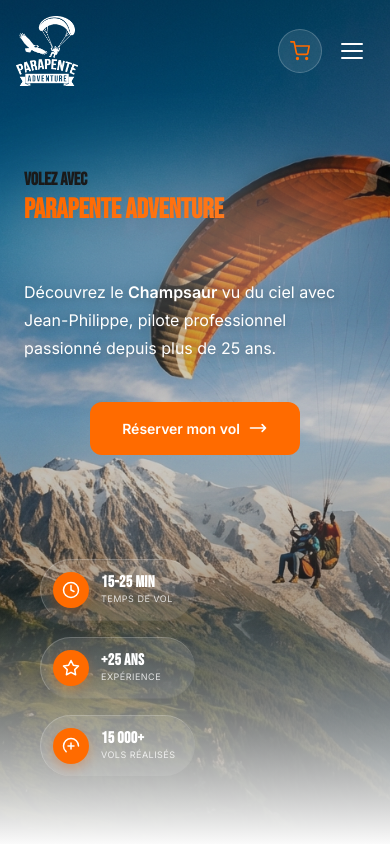
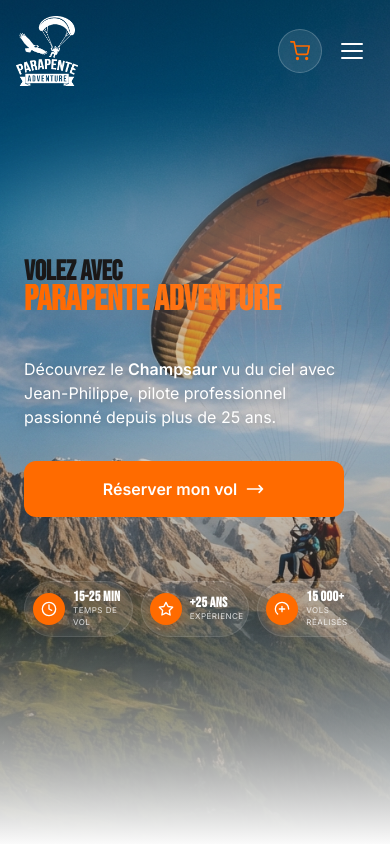
Before and after one commit to parapente-jp/parapente-adventure, a Next.js app: page / in a window 390 px wide. Shown: the top 844 px of the page. Built offline with nearby package versions, Linux system fonts and the light colour scheme; a web font is replaced by a local one.

Commit message:
style: optimize hero section ergonomics for mobile

```diff
--- a/src/components/sections/Hero.module.css
+++ b/src/components/sections/Hero.module.css
@@ -431,73 +431,78 @@
 @media (max-width: 768px) {
     .container {
         padding: 0 var(--space-6);
-        padding-top: 120px;
+        padding-top: 100px;
+        /* Reduced from 120px */
+        padding-bottom: var(--space-12);
+    }
+
+    .title {
+        margin-bottom: var(--space-4);
     }
 
     .titleMain {
-        font-size: var(--text-lg);
+        font-size: var(--text-4xl);
+        /* Increased from var(--text-lg) */
+        margin-bottom: 0;
     }
 
     .titleHighlight {
-        font-size: var(--text-4xl);
+        font-size: var(--text-5xl);
+        /* Increased from var(--text-4xl) */
     }
 
     .subtitle {
         font-size: var(--text-base);
+        margin: var(--space-6) 0 var(--space-8);
+        line-height: 1.5;
     }
 
     .ctas {
-        flex-direction: column;
+        gap: var(--space-4);
+        margin-bottom: var(--space-8);
     }
 
-    .primaryCta,
-    .secondaryCta {
-        width: fit-content;
-        min-width: 200px;
-        max-width: 100%;
-        margin: 0 auto;
+    .primaryCta {
+        width: 100%;
+        max-width: 320px;
+        margin: 0;
         justify-content: center;
-        padding: var(--space-4) var(--space-8);
-        font-size: var(--text-sm);
-    }
-
-    .trust {
-        gap: var(--space-4);
     }
 
     .statsBar {
-        flex-wrap: wrap;
-        padding: var(--space-4);
+        margin-top: var(--space-8);
+        gap: var(--space-2);
+        padding: 0;
+        justify-content: flex-start;
     }
 
     .statItem {
-        width: 50%;
-        border-right: none;
-        border-bottom: 1px solid rgba(0, 0, 0, 0.06);
-        padding: var(--space-3);
-        justify-content: flex-start;
-    }
-
-    .statItem:nth-child(3),
-    .statItem:nth-child(4) {
-        border-bottom: none;
+        width: auto;
+        /* Removed 50% */
+        flex: 1 1 calc(33.333% - var(--space-2));
+        min-width: 100px;
+        padding: var(--space-2);
+        gap: var(--space-2);
+        background: rgba(255, 255, 255, 0.08);
+        border: 1px solid rgba(255, 255, 255, 0.1);
     }
 
     .statIconWrapper {
-        width: 36px;
-        height: 36px;
+        width: 32px;
+        height: 32px;
     }
 
     .statIconSvg {
-        width: 18px;
-        height: 18px;
+        width: 16px;
+        height: 16px;
     }
 
     .statValue {
-        font-size: var(--text-base);
+        font-size: var(--text-sm);
+        line-height: 1;
     }
 
     .statLabel {
-        font-size: 9px;
+        font-size: 8px;
     }
 }
```
